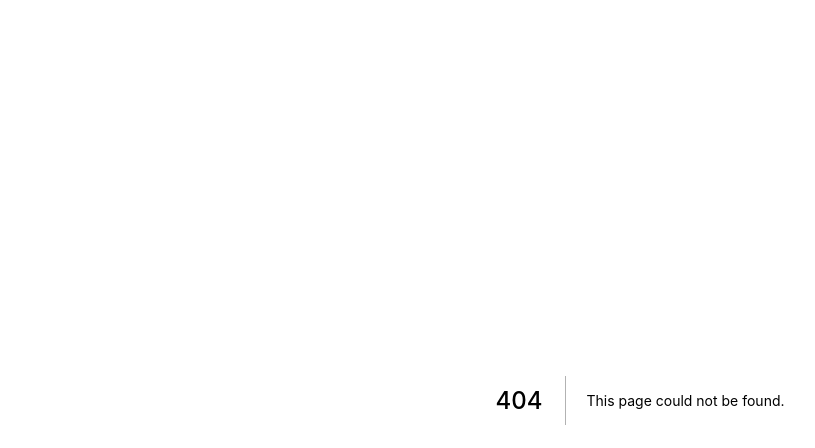
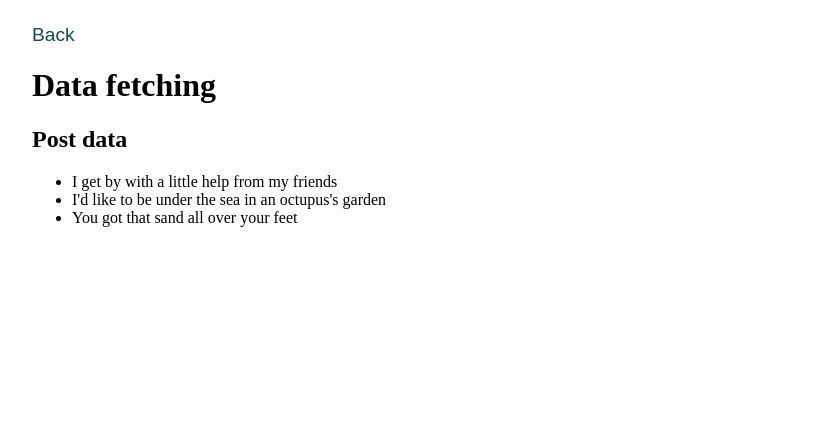
Before and after one commit to shawnrivers/learning-memo-web, a Next.js app: page /react/fetch in a window 1280 px wide. Before the commit this address had no page. Shown: the top 448 px of the page, without its empty margins (0-815 px from the left). Built offline with nearby package versions, Linux system fonts and the light colour scheme.

Commit message:
Add React data fetch page

```diff
--- a/src/constants/routes.ts
+++ b/src/constants/routes.ts
@@ -34,6 +34,10 @@ export const learningReactRoutes: Route[] = [
   {
     to: '/react/useEffect',
     name: 'useEffect',
+  },
+  {
+    to: '/react/fetch',
+    name: 'Data Fetching',
   },
   {
     to: '/react/rendering',
--- /dev/null
+++ b/src/pages/react/fetch.tsx
@@ -0,0 +1,35 @@
+import * as React from 'react';
+import { TopicPage } from '../../components/templates/TopicPage';
+import { fetchPosts, Post } from '../../utils/fakeAPI';
+
+const ReactDataFetchingPage: React.FC = () => {
+  const [posts, setPosts] = React.useState<Post[]>([]);
+
+  React.useEffect(() => {
+    // Use IIFE if you want to use async in lifecycle callback.
+    (async function () {
+      const postsResponse = await fetchPosts();
+      setPosts(postsResponse);
+    })();
+
+    // Or just use old fashion Promise.then
+    // fetchPosts().then((res) => setPosts(res));
+  }, []);
+
+  return (
+    <TopicPage heading='Data fetching'>
+      <h2>Post data</h2>
+      {posts.length > 0 ? (
+        <ul>
+          {posts.map((post) => (
+            <li key={post.id}>{post.text}</li>
+          ))}
+        </ul>
+      ) : (
+        <p>Loading...</p>
+      )}
+    </TopicPage>
+  );
+};
+
+export default ReactDataFetchingPage;
```
